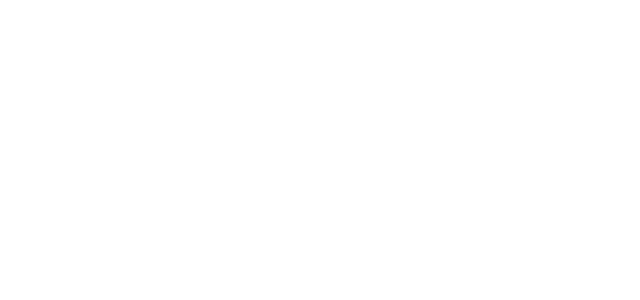
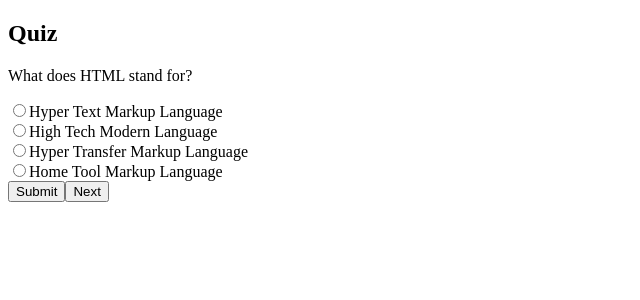
Before and after one commit to sahilkhan-777/quiz-app, a React (Vite) app: page / in a window 1280 px wide. Shown: the top 300 px of the page, without its empty margins (0-640 px from the left). Built offline with nearby package versions, Linux system fonts and the light colour scheme.

Commit message:
Render quiz data in Quiz component

```diff
--- a/src/components/Quiz.jsx
+++ b/src/components/Quiz.jsx
@@ -1,7 +1,54 @@
+import { useState } from "react";
+import quizData from "../questions";
+
 function Quiz(){
+    const [index, setIndex] = useState(0);
+    const [answered, setAnswered] = useState(false);
+    const [selected, setSelected] = useState(null);
+
+    function checkAnswer(event){
+        event.preventDefault();
+        if(selected === null){
+            alert("Please select an option.");
+            return;
+        }
+        setAnswered(true);
+        if(selected === quizData[index].answer){
+            alert("Correct!");
+        } else {
+            alert("Wrong! The correct answer is: " + quizData[index].answer);
+        }
+        changeQuestion();
+    }
+
+    function changeQuestion(){
+        setIndex(prev => prev + 1);
+        setAnswered(false);
+        setSelected(null);
+    }
+
     return(
-        <>
-        </>
+        <div className="quiz">
+            <h2>Quiz</h2>
+            <p>{quizData[index].question}</p>
+            <form onSubmit={checkAnswer}>
+            {quizData[index].options.map((option, i) => (
+                <div key={i}>
+                    <input
+                        type="radio"
+                        id={`option${i+1}`}
+                        name={`question${index}`}
+                        value={option}
+                        checked={selected === option}
+                        onChange={() => setSelected(option)}
+                    />
+                    <label htmlFor={`option${i+1}`}>{option}</label>
+                </div>
+            ))}
+            <input type="submit" value="Submit" />
+            <button type="button" onClick={changeQuestion}>Next</button>
+            </form>
+        </div>
     );
 }
 
```
